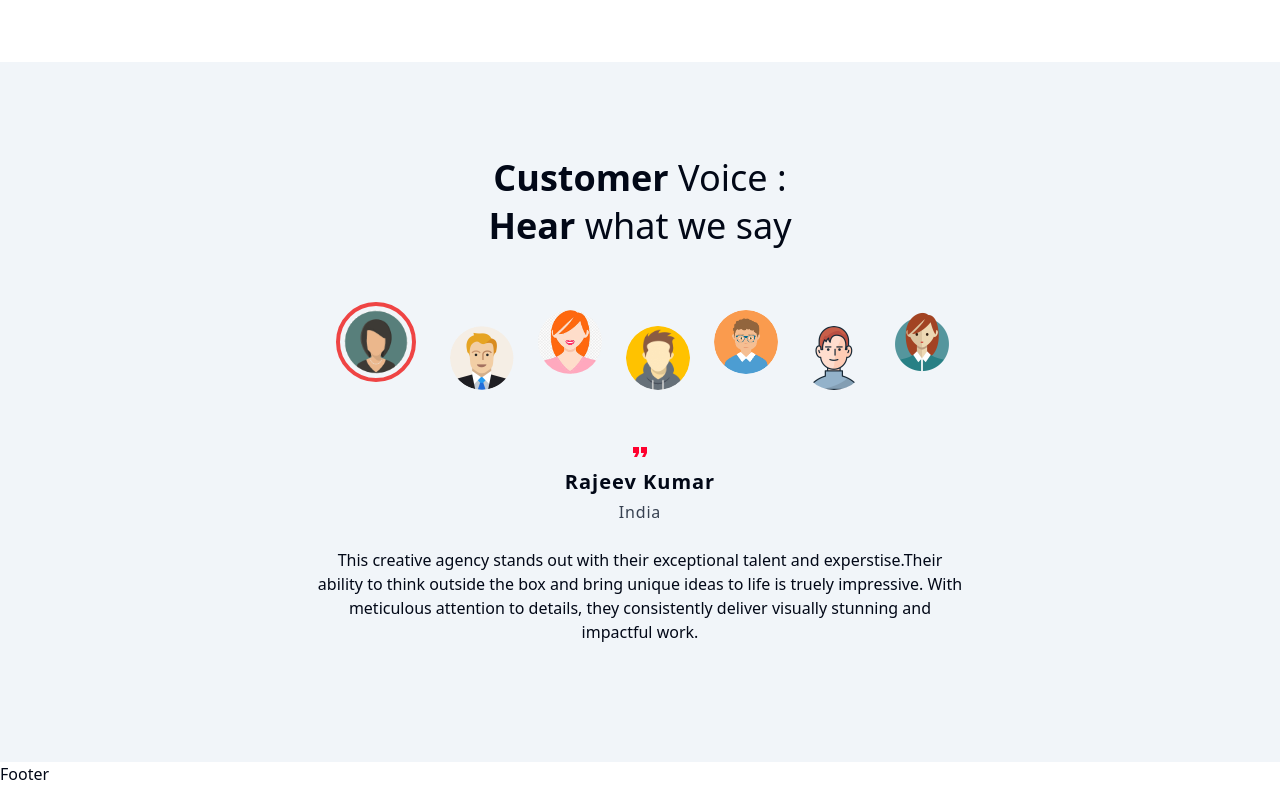
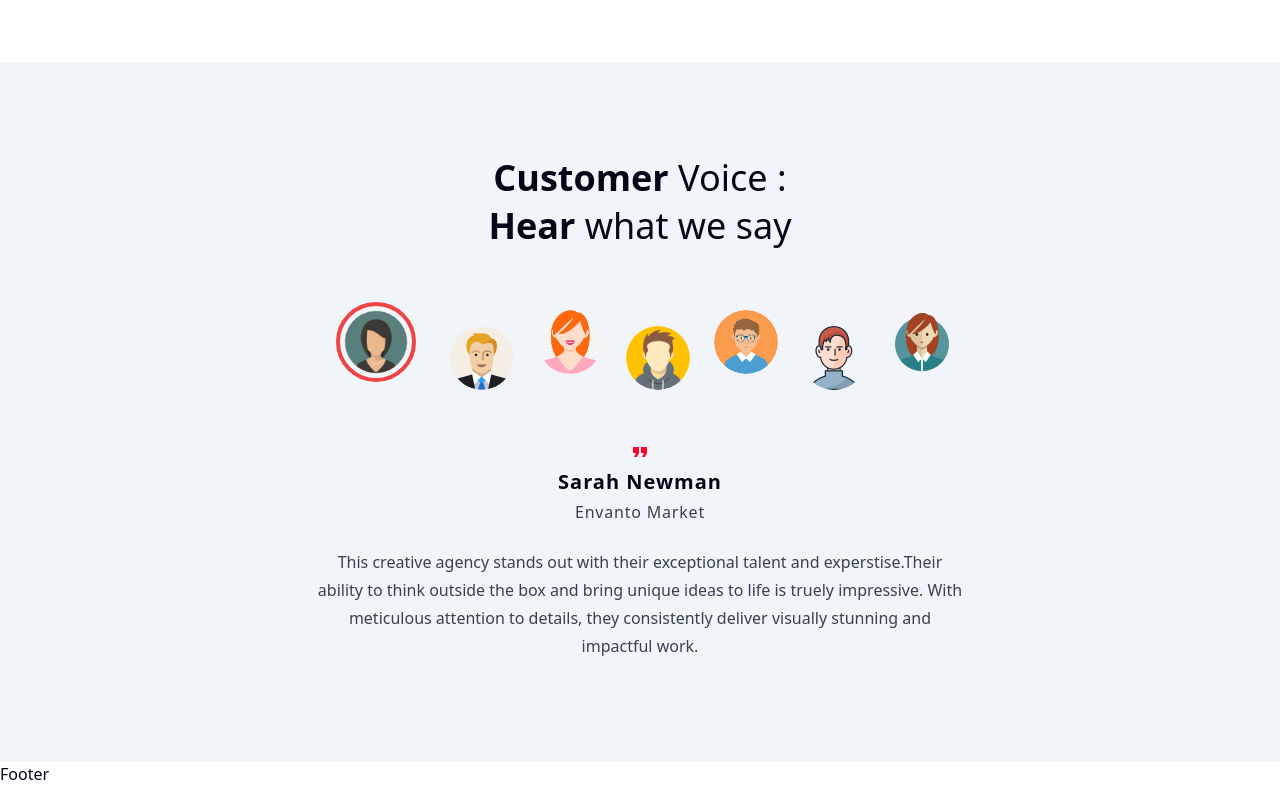
Before and after one commit to rkcoola792/media-dynox, a React (Vite) app: page / in a window 1280 px wide. Shown: the part 3558-4344 px from the top of the page. Built offline with nearby package versions, Linux system fonts and the light colour scheme.

Commit message:
testimonials completed

```diff
--- a/src/components/Homepage/Section7.jsx
+++ b/src/components/Homepage/Section7.jsx
@@ -3,7 +3,57 @@ import "./section7.scss";
 import Testimonial from "./Testimonial";
 
 const Section7 = () => {
-    const description=["This creative agency stands out with their exceptional talent and experstise.Their ability to think outside the box and bring unique ideas to life is truely impressive. With meticulous attention to details, they consistently deliver visually stunning and impactful work."]
+
+    const users = [
+      {
+        name: "Samual Fernandes",
+        country: "America USA",
+        description:
+          "This creative agency stands out with their exceptional talent and experstise.Their ability to think outside the box and bring unique ideas to life is truely impressive. With meticulous attention to details, they consistently deliver visually stunning and impactful work. ",
+      },
+      {
+        name: "Sarah Newman",
+        country: "Envanto Market",
+        description:
+          "This creative agency stands out with their exceptional talent and experstise.Their ability to think outside the box and bring unique ideas to life is truely impressive. With meticulous attention to details, they consistently deliver visually stunning and impactful work.",
+      },
+      {
+        name: "Thomas Shelby",
+        country: "Birmingham UK",
+        description:
+          "Outstanding service from Dynox Media! Their expertise and creativity transformed our digital presence, driving significant brand visibility and customer engagement. Seamless collaboration and impressive results make them our go-to for digital media solutions. Highly recommended for anyone seeking impactful online strategies.",
+      },
+      {
+        name: "Grace Lewiston",
+        country: "Paris, France",
+        description:
+          "A big thank you to [Digital Media Company] for their exceptional service! Their tailored strategies and data-driven approach optimized our digital presence, resulting in significant growth and customer acquisition. Their team's passion and expertise shine through in every interaction. Highly recommended for transformative digital solutions!",
+      },
+      {
+        name: "Matthew Perry",
+        country: "America USA",
+        description:
+          "Kudos to [Digital Media Company] for their outstanding work! Their innovative strategies and unmatched creativity breathed new life into our digital platforms, capturing our audience's attention and driving engagement. Their team's dedication and expertise make them an invaluable asset for any business looking to thrive online.",
+      },
+      {
+        name: "Tom cruise",
+        country: "Italy, EU",
+        description:
+          "Impressed by the impact of [Digital Media Company]! Their tailored solutions and proactive approach enhanced our online visibility, yielding tangible business growth. Their team's expertise and attention to detail ensured a seamless experience. Trustworthy, reliable, and results-driven – they exceeded our expectations!",
+      },
+      {
+        name: "Jennifer Lawrence",
+        country: "America USA",
+        description:
+          "Exceptional results delivered by [Digital Media Company]! Their strategic insights and flawless execution elevated our digital presence, driving increased traffic and conversions. Their team's professionalism and commitment to excellence set them apart in the industry. Highly recommended for anyone serious about digital success!",
+      },
+      {
+        name: "Robert Downey",
+        country: "Dubai, UAE ",
+        description:
+          "Working with [Digital Media Company] was a game-changer! Their innovative approach and attentive support resulted in tangible growth for our brand. Their team's dedication and expertise exceeded our expectations, making them an invaluable partner in our digital journey. Trust them for unparalleled results!",
+      },
+    ];
 
     const [number,setNumber]=useState(1)
 
@@ -18,6 +68,7 @@ const Section7 = () => {
 
 
 console.log("count",number)
+console.log("user",users[1].name)
   return (
     <div className="section-7 py-24 px-24 flex gap-12 text-center items-center bg-slate-100 h-[700px] mt-16 flex-col">
       <div className="top">
@@ -28,13 +79,11 @@ console.log("count",number)
           <span className="font-semibold">Hear</span> what we say{" "}
         </h1>
       </div>
-      <div
-        className="mid-image-container flex gap-6 items-center "
-      >
+      <div className="mid-image-container flex gap-6 items-center ">
         <div
           id="1"
           className="avatar object-cover rounded-[50%] flex justify-center items-center active "
-            onClick={()=>setNumber("1")}
+          onClick={() => setNumber("1")}
         >
           <img src="/av2.png" className="h-16 w-16 rounded-[50%] " alt="" />
         </div>
@@ -83,9 +132,9 @@ console.log("count",number)
       </div>
       <div className="bottom-container">
         <Testimonial
-          name="Rajeev Kumar"
-          country="India"
-          description={description[0]}
+          name={users[number]?.name}
+          country={users[number]?.country}
+          description={users[number]?.description}
         ></Testimonial>
       </div>
     </div>
--- a/src/components/Homepage/Testimonial.jsx
+++ b/src/components/Homepage/Testimonial.jsx
@@ -9,7 +9,7 @@ const Testimonial = ({name,country,description}) => {
         <p className='text-gray-700 tracking-wider'>{country}</p>
       </div>
       <div className="lower text-center w-[60%] flex justify-center">
-        <p>{description}</p>
+        <p className='leading-7 text-gray-700'> {description}</p>
       </div>
     </div>
   );
```
Lines whose indentation alone changed are shown as unchanged.
